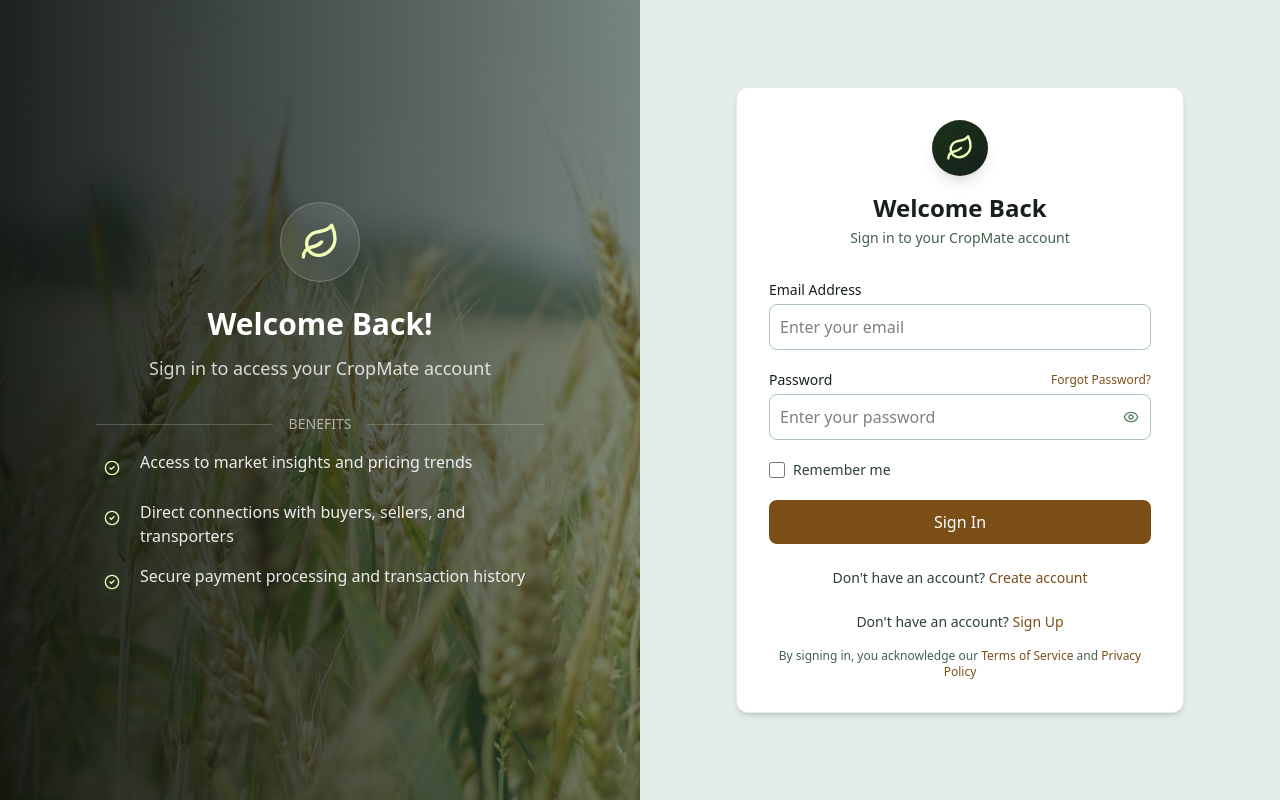
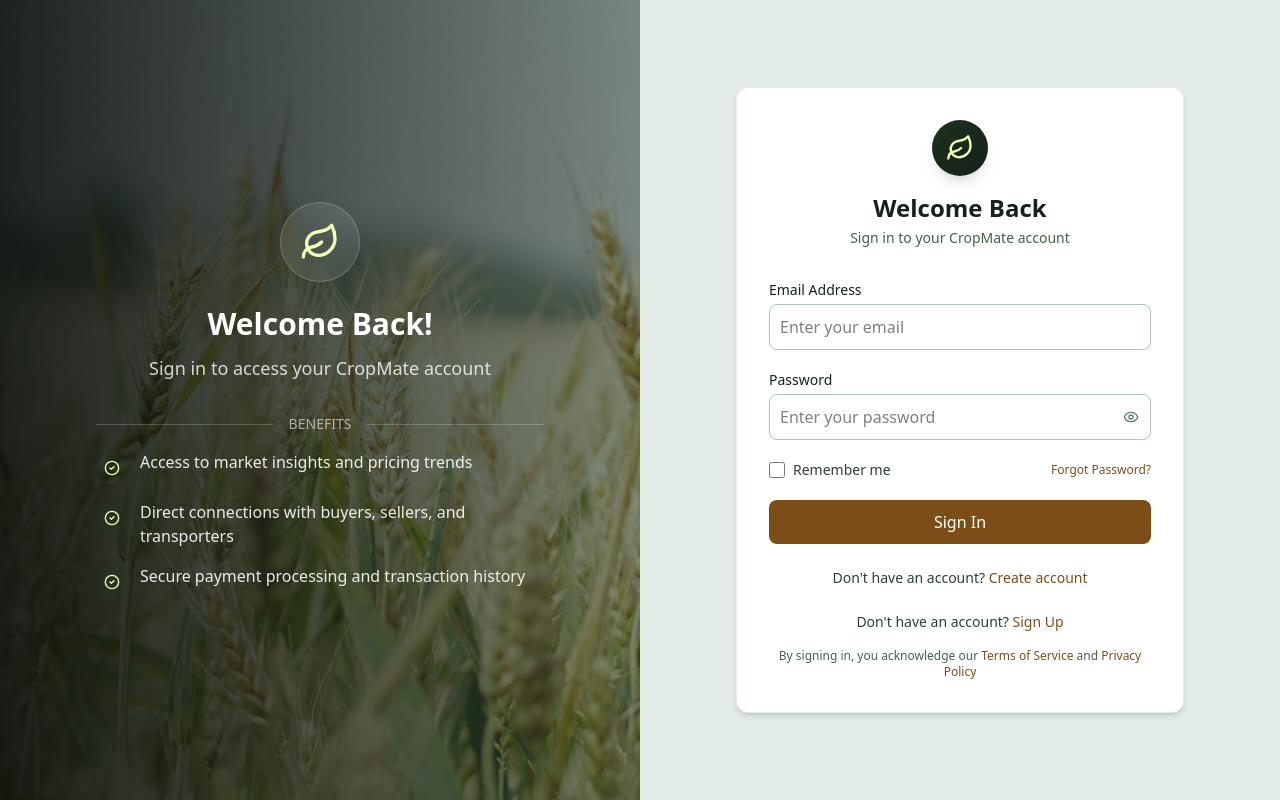
Before and after one commit to AvishkaGihan/CropMate, a React (Vite) app in the folder client/: page /sign-in in a window 1280 px wide. Built offline with nearby package versions, Linux system fonts and the light colour scheme; no server answers.

Commit message:
refactor: clean up SignIn and SignUp components by removing unused imports and improving layout

```diff
--- a/client/src/pages/SignIn/SignIn.jsx
+++ b/client/src/pages/SignIn/SignIn.jsx
@@ -1,8 +1,9 @@
-import React, { useState } from 'react';
-import { Link, useNavigate } from 'react-router'; // Fixed import path
+import { useState } from 'react';
+import { Link, useNavigate } from 'react-router';
 import { motion } from 'framer-motion';
 import { CheckCircle2, Eye, EyeOff, Leaf } from 'lucide-react';
 import { BENEFITS } from '../../constants';
+import { formAnimation } from '../../util/animations';
 import FarmImage from '../../assets/images/farm-landscape.jpg';
 
 const SignIn = () => {
@@ -44,16 +45,6 @@
             console.error("Login error:", error);
         } finally {
             setIsSubmitting(false);
-        }
-    };
-
-    // Form animation variant
-    const formAnimation = {
-        hidden: { opacity: 0, y: 20 },
-        visible: {
-            opacity: 1,
-            y: 0,
-            transition: { duration: 0.6, ease: "easeOut" }
         }
     };
 
@@ -152,9 +143,6 @@
                                 <label className="block text-cambridge-blue-800 text-sm font-medium" htmlFor="password">
                                     Password
                                 </label>
-                                <Link to="/forgot-password" className="text-xs text-golden-brown-600 hover:text-golden-brown-700 font-medium hover:underline transition-colors">
-                                    Forgot Password?
-                                </Link>
                             </div>
                             <div className="relative">
                                 <input
@@ -178,6 +166,7 @@
                         </div>
 
                         {/* Remember me */}
+                        <div className="flex items-center justify-between">
                             <div className="flex items-center">
                                 <input
                                     id="rememberMe"
@@ -190,6 +179,10 @@
                                 <label htmlFor="rememberMe" className="ml-2 text-sm text-cambridge-blue-700">
                                     Remember me
                                 </label>
+                            </div>
+                            <Link to="/forgot-password" className="text-xs text-golden-brown-600 hover:text-golden-brown-700 font-medium hover:underline transition-colors">
+                                Forgot Password?
+                            </Link>
                         </div>
 
                         {/* Submit Button */}
--- a/client/src/pages/SignUp/SignUp.jsx
+++ b/client/src/pages/SignUp/SignUp.jsx
@@ -1,5 +1,5 @@
-import React, { useState } from 'react';
-import { Link, useNavigate } from 'react-router'; // FIXED: Changed from 'react-router' to 'react-router-dom'
+import { useState } from 'react';
+import { Link, useNavigate } from 'react-router';
 import { motion, AnimatePresence } from 'framer-motion';
 import { CheckCircle2, Eye, EyeOff, Leaf, Store, Truck } from 'lucide-react';
 import RoleCard from '../../components/Auth/RoleCard';
```
Lines whose indentation alone changed are shown as unchanged.
